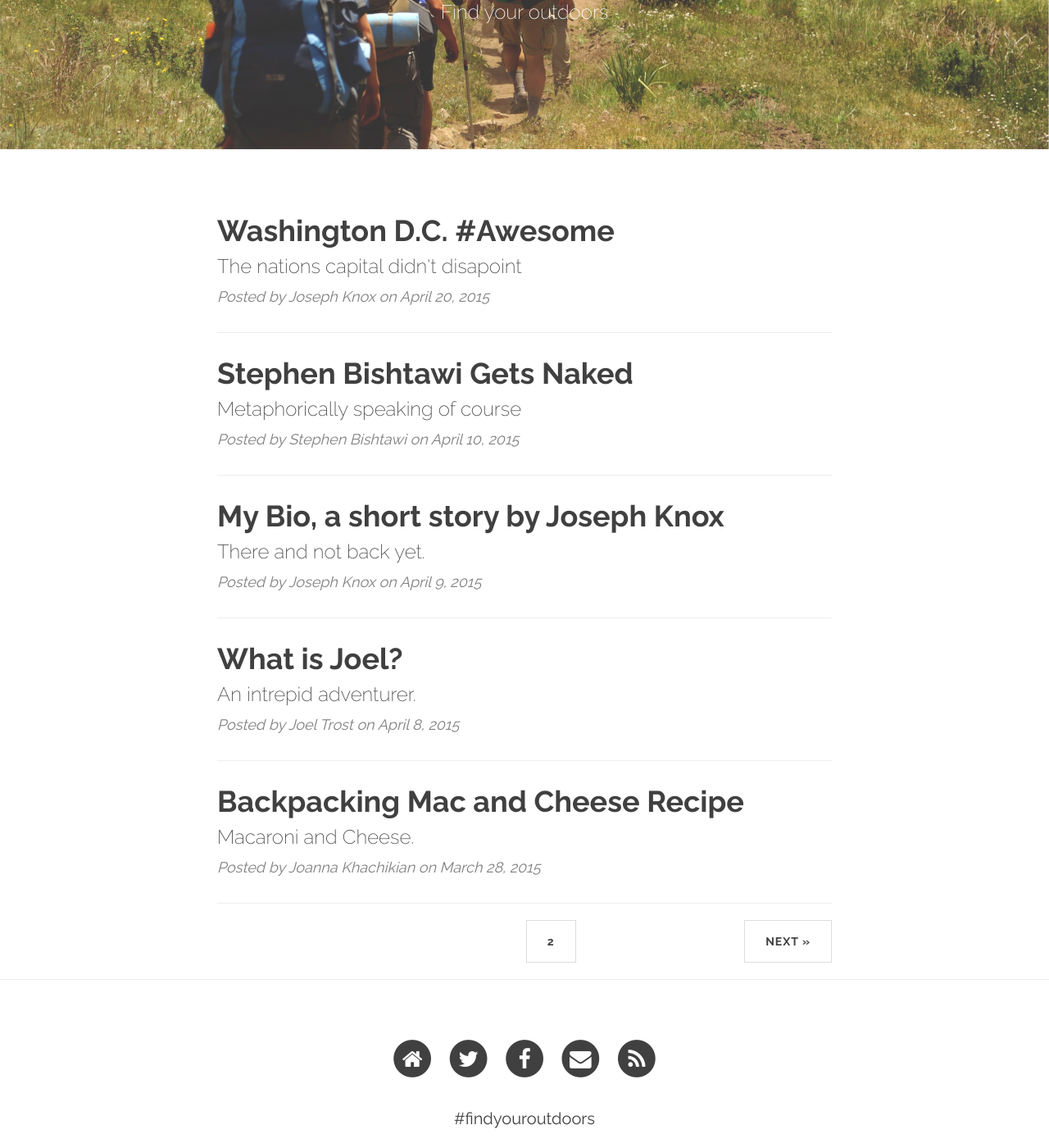
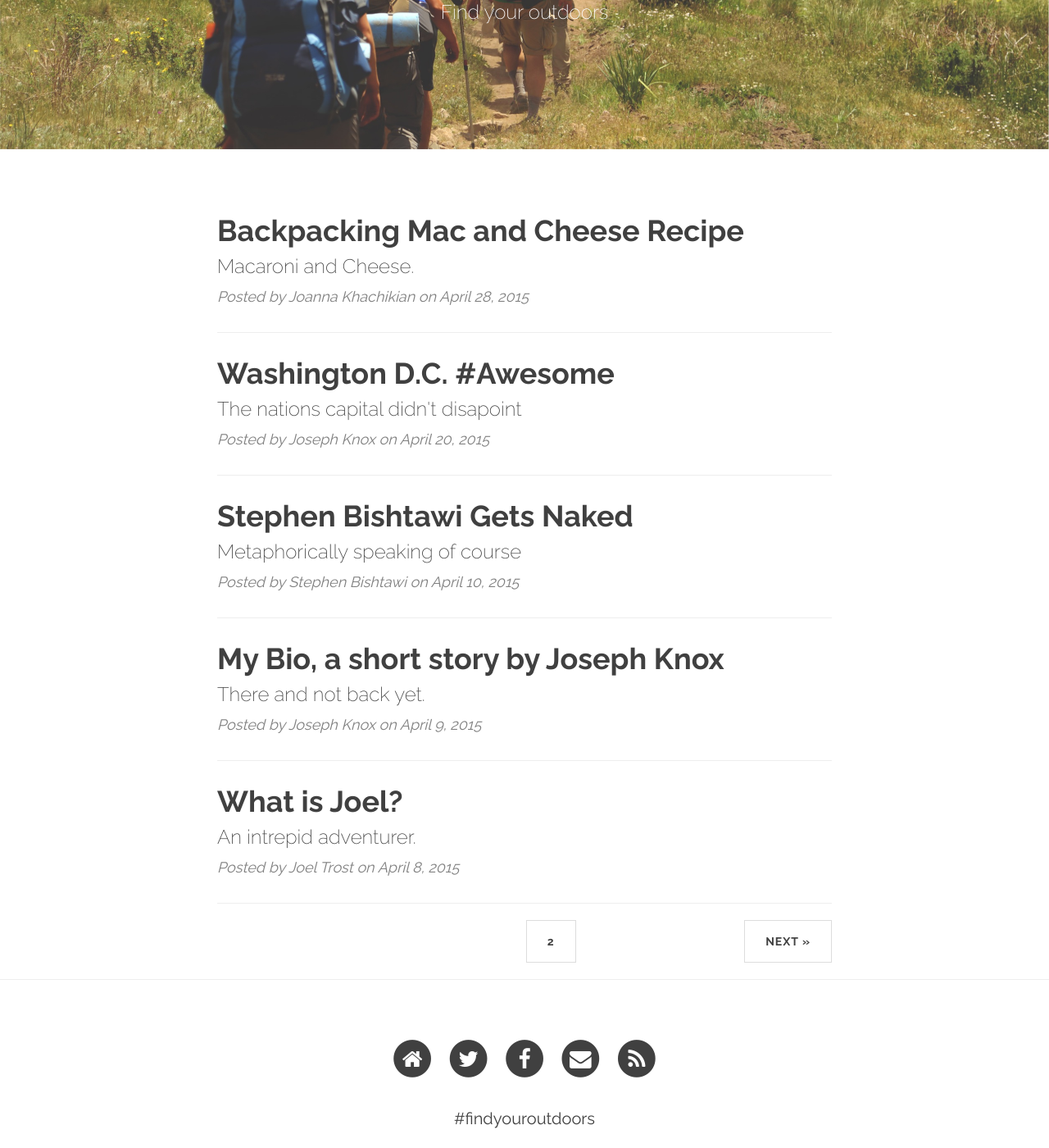
Before and after one commit to Topophi/topophi.github.io, a Jekyll site: the page built from index.html, in a window 1280 px wide and 1400 px high, scrolled down 485 px. Shown: the whole window at 82% size. Built offline with Jekyll 4.4.1, drawn with Linux system fonts in a browser that asks for light colours; nearby versions of some CDN libraries; the list of posts is cut into pages by our own code.

Commit message:
changed data and pic

```diff
--- a/_posts/2015-03-28-backcountry-mac-and-cheese-recipe.markdown
+++ b/_posts/2015-04-28-backcountry-mac-and-cheese-recipe.markdown
@@ -15,7 +15,7 @@
 
 <p> I like to use Trader Joe’s Macaroni because they have 2 styles, one is with a white cheddar and the other is with a Wisconsin cheddar and together it is amazing. However, I am sure that any mac & cheese box will do.  </p>
 <div class="image-block">
-<img src="{{ site.baseurl }}/img/2015-03/img_1381.JPG" alt="Manzana Creek Duck Santa Barbara Hikes">
+<img src="{{ site.baseurl }}/img/2015-03/img_1239.JPG" alt="Manzana Creek Duck Santa Barbara Hikes">
 </div>
 
 <span>**Ingredients** </span><br/>
```
Also changed, not shown: other parts of _posts/2015-04-28-backcountry-mac-and-cheese-recipe.markdown (+1 -1 lines).
